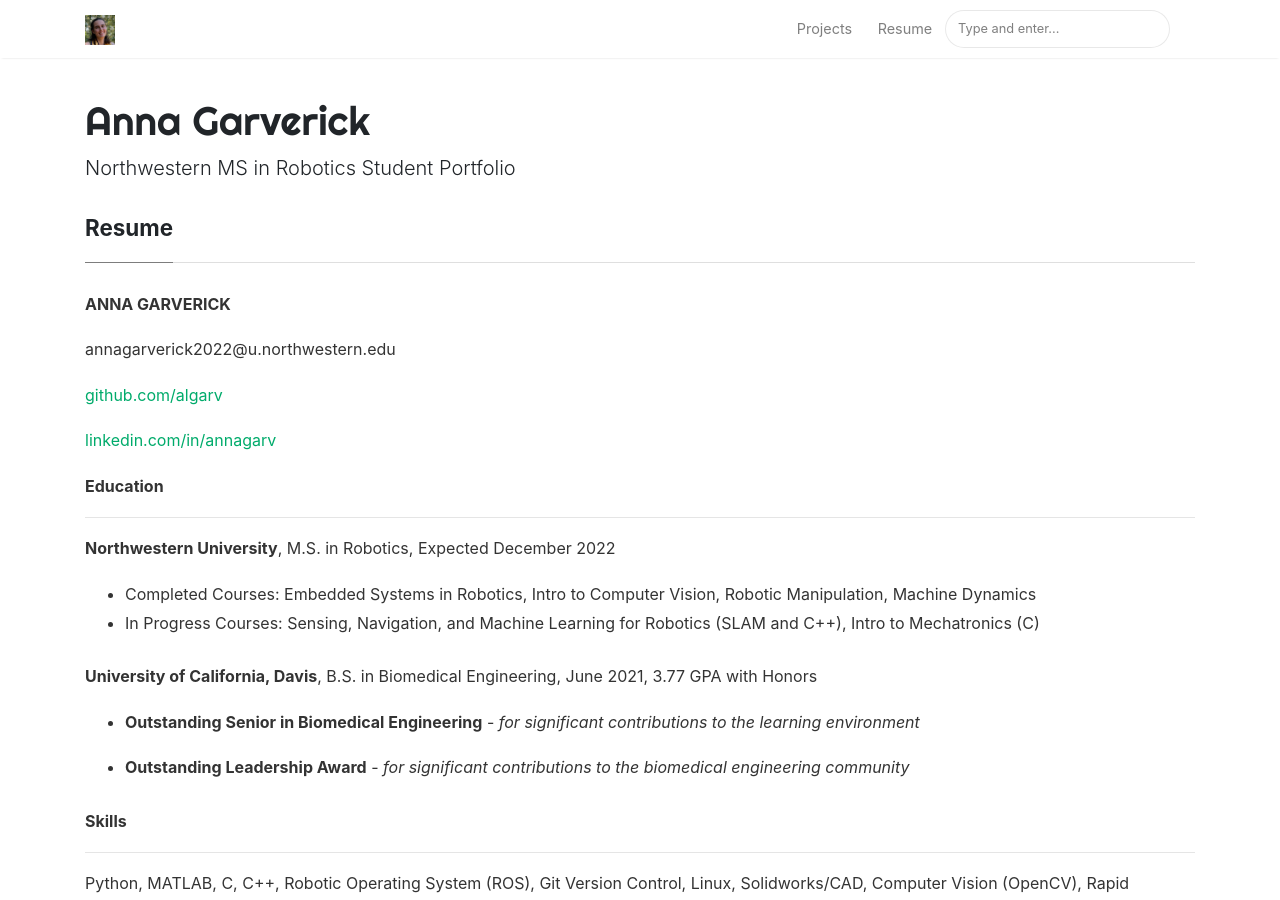
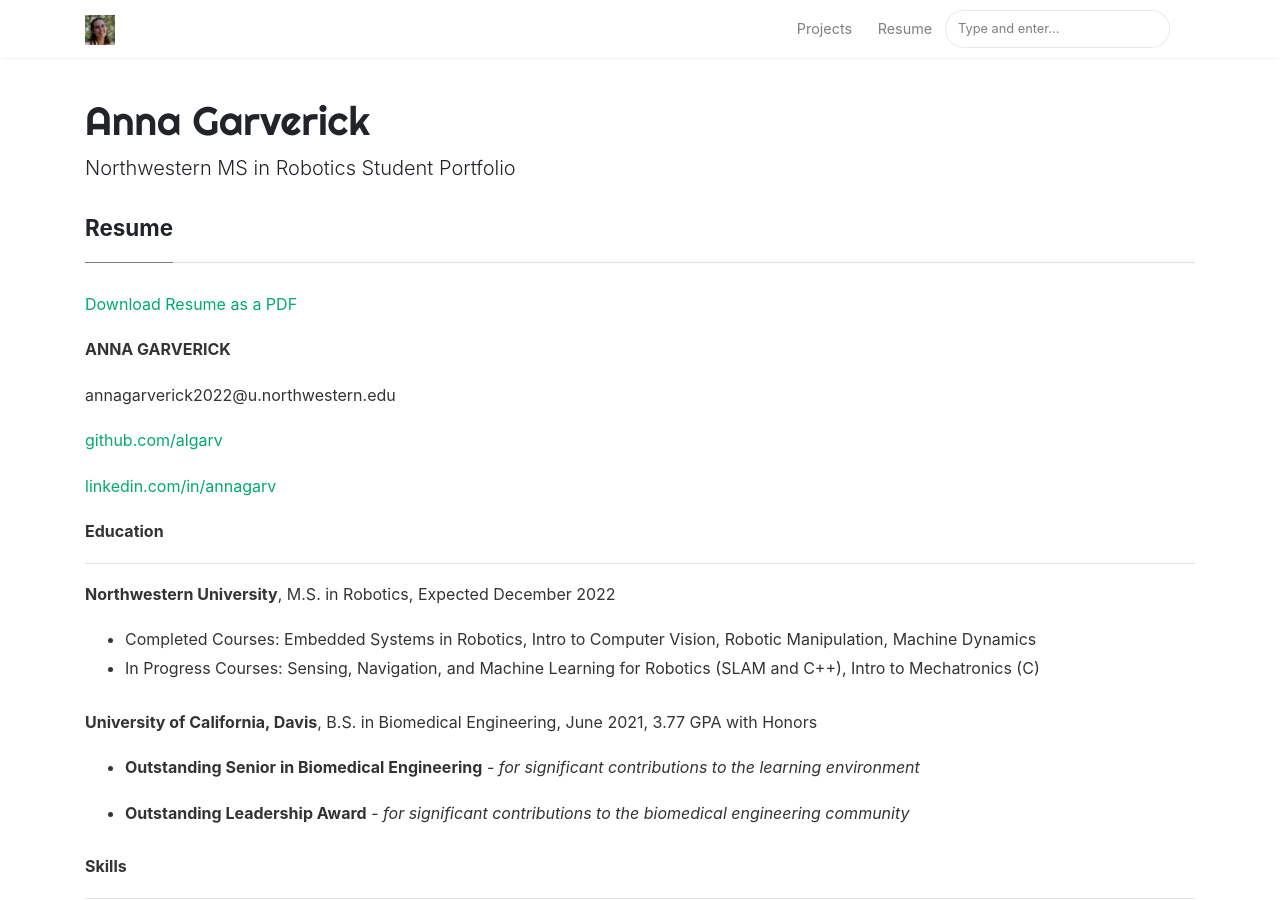
Before and after one commit to roy2909/roy2909.github.io, a Jekyll site: the page built from _pages/resume.md, in a window 1280 px wide and 900 px high. Built offline with Jekyll 4.4.1, drawn with Linux system fonts in a browser that asks for light colours; nearby versions of some CDN libraries.

Commit message:
Adding resume as a PDF

```diff
--- a/_pages/resume.md
+++ b/_pages/resume.md
@@ -5,6 +5,7 @@ permalink: /AnnaGarverick_Resume
 comments: false
 ---
 
+[Download Resume as a PDF](AnnaGarverick_ResumeNov2021.pdf)
 
 **ANNA GARVERICK**
 
```
Also changed, not shown: 1 other file.
